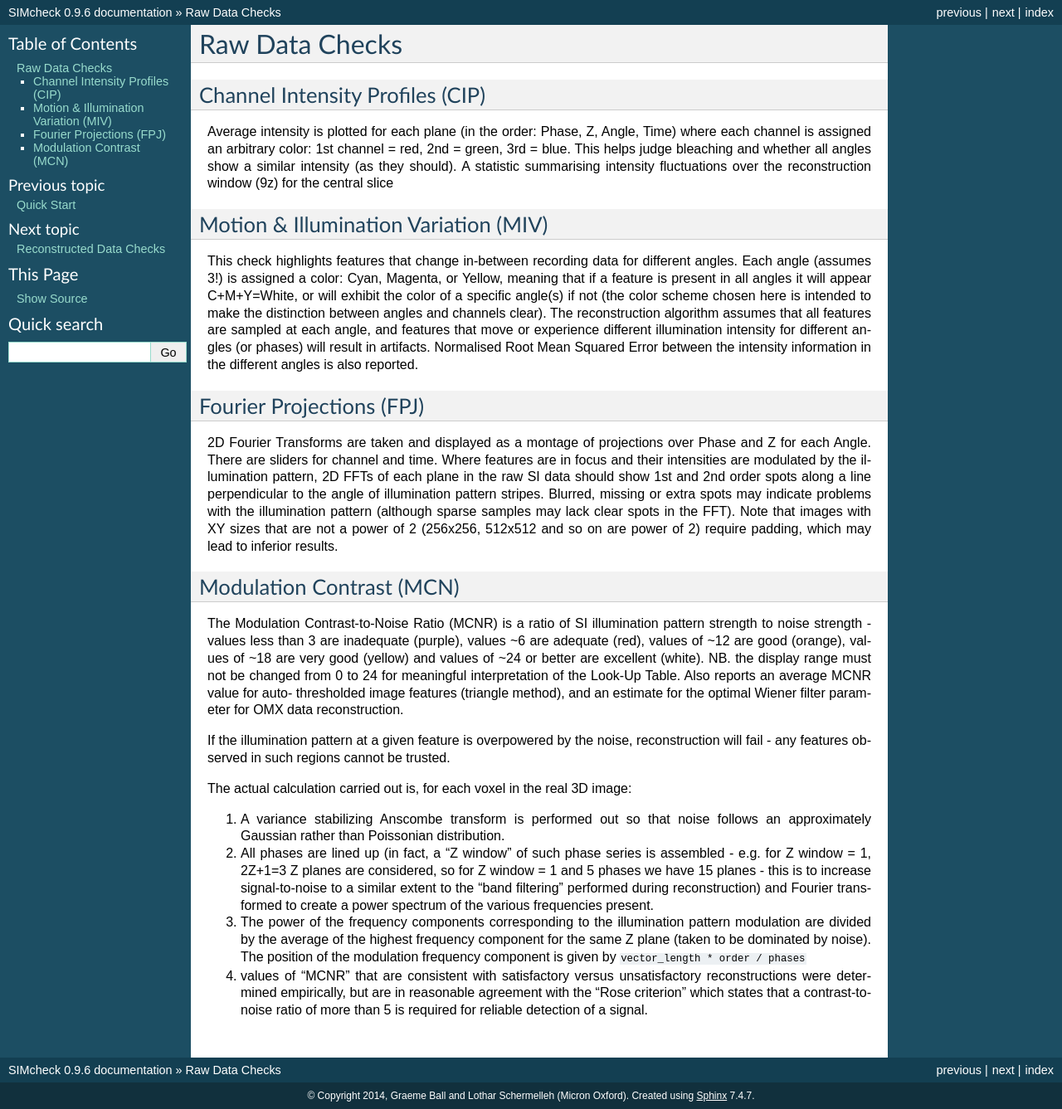
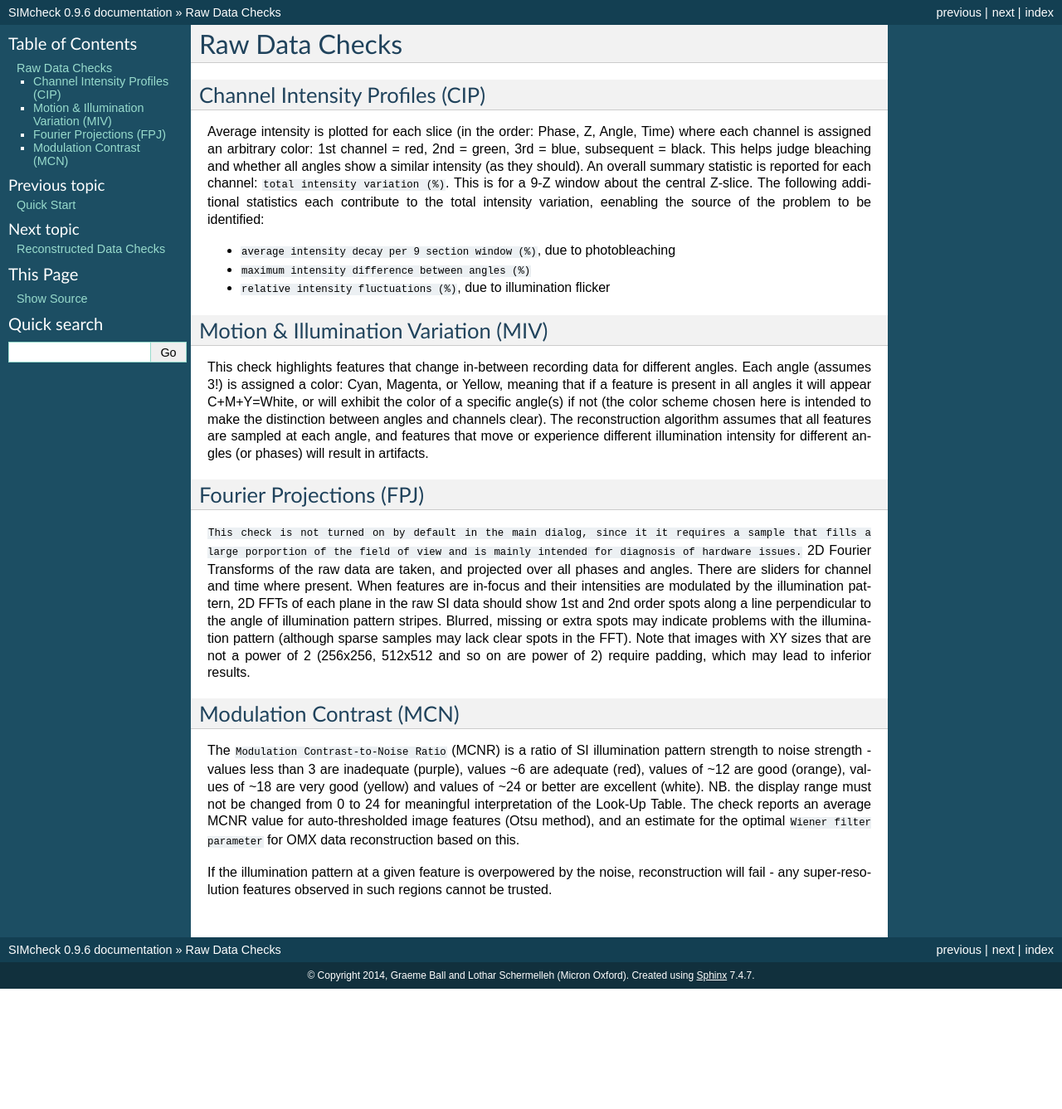
Before and after one commit to MicronOxford/SIMcheck_Manual, a Sphinx documentation site: the page built from source/raw_data_checks.rst, in a window 1280 px wide. Shown: the whole page at 83% size. Built offline with Sphinx 7.4.7, drawn with Linux system fonts in a browser that asks for light colours; after the commit the page ends 1192 px from its top, so only the background shows below that.

Commit message:
update raw data check text, removing technical details

```diff
--- a/source/raw_data_checks.rst
+++ b/source/raw_data_checks.rst
@@ -4,11 +4,18 @@ Raw Data Checks
 Channel Intensity Profiles (CIP)
 --------------------------------
 
-Average intensity is plotted for each plane (in the order: Phase, Z, Angle,
+Average intensity is plotted for each slice (in the order: Phase, Z, Angle,
 Time) where each channel is assigned an arbitrary color: 1st channel = red,
-2nd = green, 3rd = blue. This helps judge bleaching and whether all angles show
-a similar intensity (as they should). A statistic summarising intensity
-fluctuations over the reconstruction window (9z) for the central slice
+2nd = green, 3rd = blue, subsequent = black. This helps judge bleaching and whether all angles show
+a similar intensity (as they should). An overall summary statistic is
+reported for each channel: ``total intensity variation (%)``. This is for
+a 9-Z window about the central Z-slice. The following additional statistics
+each contribute to the total intensity variation, eenabling the source of
+the problem to be identified:
+
+* ``average intensity decay per 9 section window (%)``, due to photobleaching
+* ``maximum intensity difference between angles (%)``
+* ``relative intensity fluctuations (%)``, due to illumination flicker
 
 Motion & Illumination Variation (MIV)
 -------------------------------------
@@ -21,59 +28,36 @@ color scheme chosen here is intended to make the distinction between angles
 and channels clear). The reconstruction algorithm assumes that all features
 are sampled at each angle, and features that move or experience different
 illumination intensity for different angles (or phases) will result in
-artifacts. Normalised Root Mean Squared Error between the intensity information
-in the different angles is also reported.
+artifacts.
 
 Fourier Projections (FPJ)
 -------------------------
 
-2D Fourier Transforms are taken and displayed as a montage of projections
-over Phase and Z for each Angle. There are sliders for channel and time.
-Where features are in focus and their intensities are modulated by the
-illumination pattern, 2D FFTs of each plane in the raw SI data should show
-1st and 2nd order spots along a line perpendicular to the angle of
-illumination pattern stripes. Blurred, missing or extra spots may indicate
-problems with the illumination pattern (although sparse samples may lack
-clear spots in the FFT). Note that images with XY sizes that are not a power
-of 2 (256x256, 512x512 and so on are power of 2) require padding, which may
-lead to inferior results.
+``This check is not turned on by default in the main dialog, since it it
+requires a sample that fills a large porportion of the field of view and is
+mainly intended for diagnosis of hardware issues.`` 2D Fourier Transforms of
+the raw data are taken, and projected over all phases and angles. There are
+sliders for channel and time where present.  When features are in-focus and
+their intensities are modulated by the illumination pattern, 2D FFTs of each
+plane in the raw SI data should show 1st and 2nd order spots along a line
+perpendicular to the angle of illumination pattern stripes. Blurred, missing or
+extra spots may indicate problems with the illumination pattern (although
+sparse samples may lack clear spots in the FFT). Note that images with XY sizes
+that are not a power of 2 (256x256, 512x512 and so on are power of 2) require
+padding, which may lead to inferior results.
 
 Modulation Contrast (MCN)
 -------------------------
 
-The Modulation Contrast-to-Noise Ratio (MCNR) is a ratio of SI illumination
+The ``Modulation Contrast-to-Noise Ratio`` (MCNR) is a ratio of SI illumination
 pattern strength to noise strength - values less than 3 are inadequate
-(purple), values ~6 are adequate (red), values of ~12 are good (orange),
-values of ~18 are very good (yellow) and values of ~24 or better are excellent
+(purple), values ~6 are adequate (red), values of ~12 are good (orange), values
+of ~18 are very good (yellow) and values of ~24 or better are excellent
 (white). NB. the display range must not be changed from 0 to 24 for meaningful
-interpretation of the Look-Up Table. Also reports an average MCNR value for
-auto- thresholded image features (triangle method), and an estimate for the
-optimal Wiener filter parameter for OMX data reconstruction.
+interpretation of the Look-Up Table. The check reports an average MCNR value for
+auto-thresholded image features (Otsu method), and an estimate for the optimal
+``Wiener filter parameter`` for OMX data reconstruction based on this.
 
 If the illumination pattern at a given feature is overpowered by the noise,
-reconstruction will fail - any features observed in such regions cannot be
-trusted.
-
-The actual calculation carried out is, for each voxel in the real 3D image:
-
-#. A variance stabilizing Anscombe transform is performed out so that noise follows
-   an approximately Gaussian rather than Poissonian distribution.
-
-#. All phases are lined up (in fact, a "Z window" of such phase series is
-   assembled - e.g. for Z window = 1, 2Z+1=3 Z planes are considered, so for Z
-   window = 1 and 5 phases we have 15 planes - this is to increase
-   signal-to-noise to a similar extent to the "band filtering" performed during
-   reconstruction) and Fourier transformed to create a power spectrum of the
-   various frequencies present.
-
-#. The power of the frequency components corresponding to the illumination
-   pattern modulation are divided by the average of the highest frequency
-   component for the same Z plane (taken to be dominated by noise). The position
-   of the modulation frequency component is given by
-   ``vector_length * order / phases``
-
-#. values of "MCNR" that are consistent with satisfactory versus
-   unsatisfactory reconstructions were determined empirically, but are in
-   reasonable agreement with the "Rose criterion" which states that a
-   contrast-to-noise ratio of more than 5 is required for reliable detection of
-   a signal.
+reconstruction will fail - any super-resolution features observed in such
+regions cannot be trusted.
```
